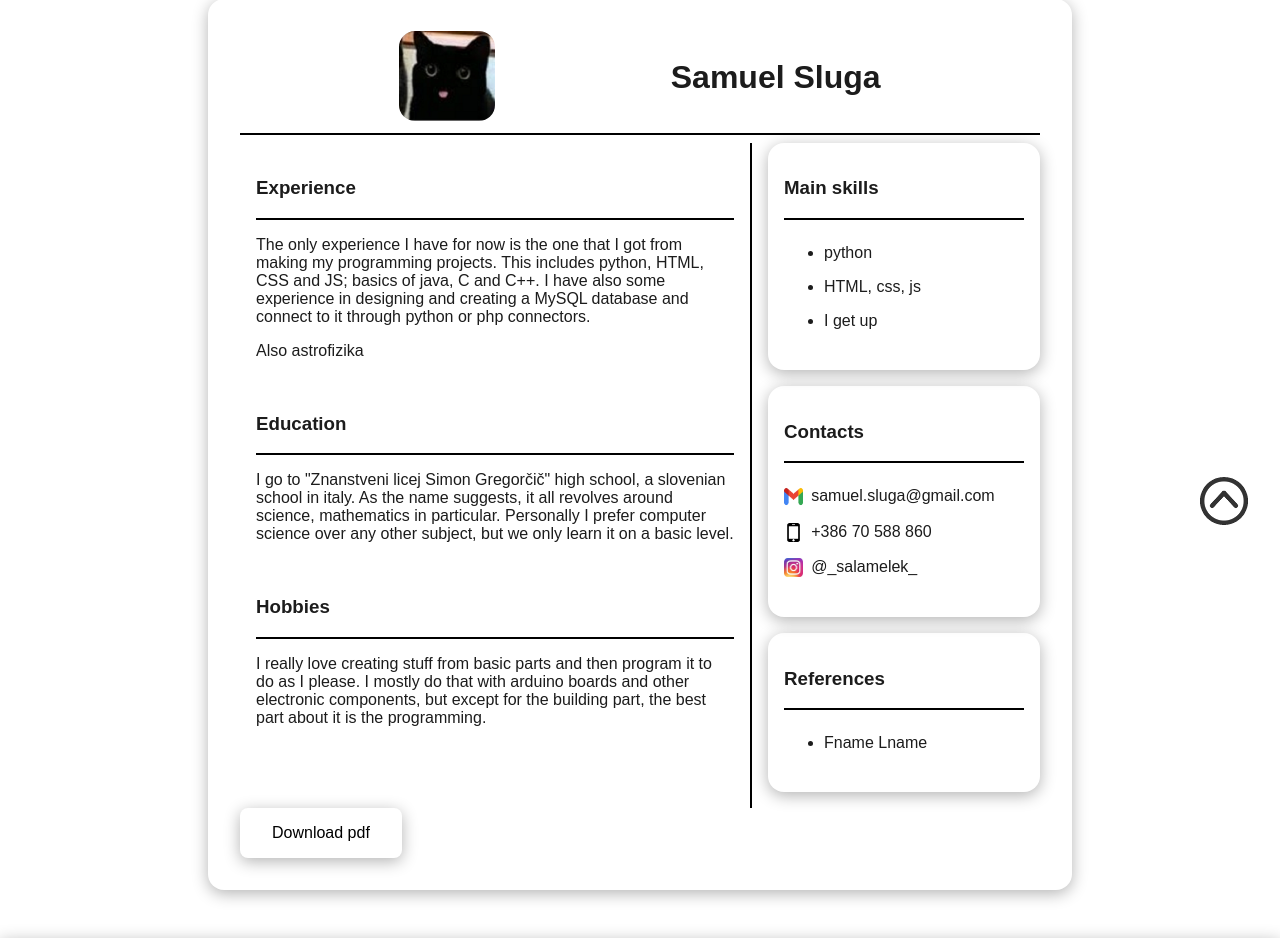
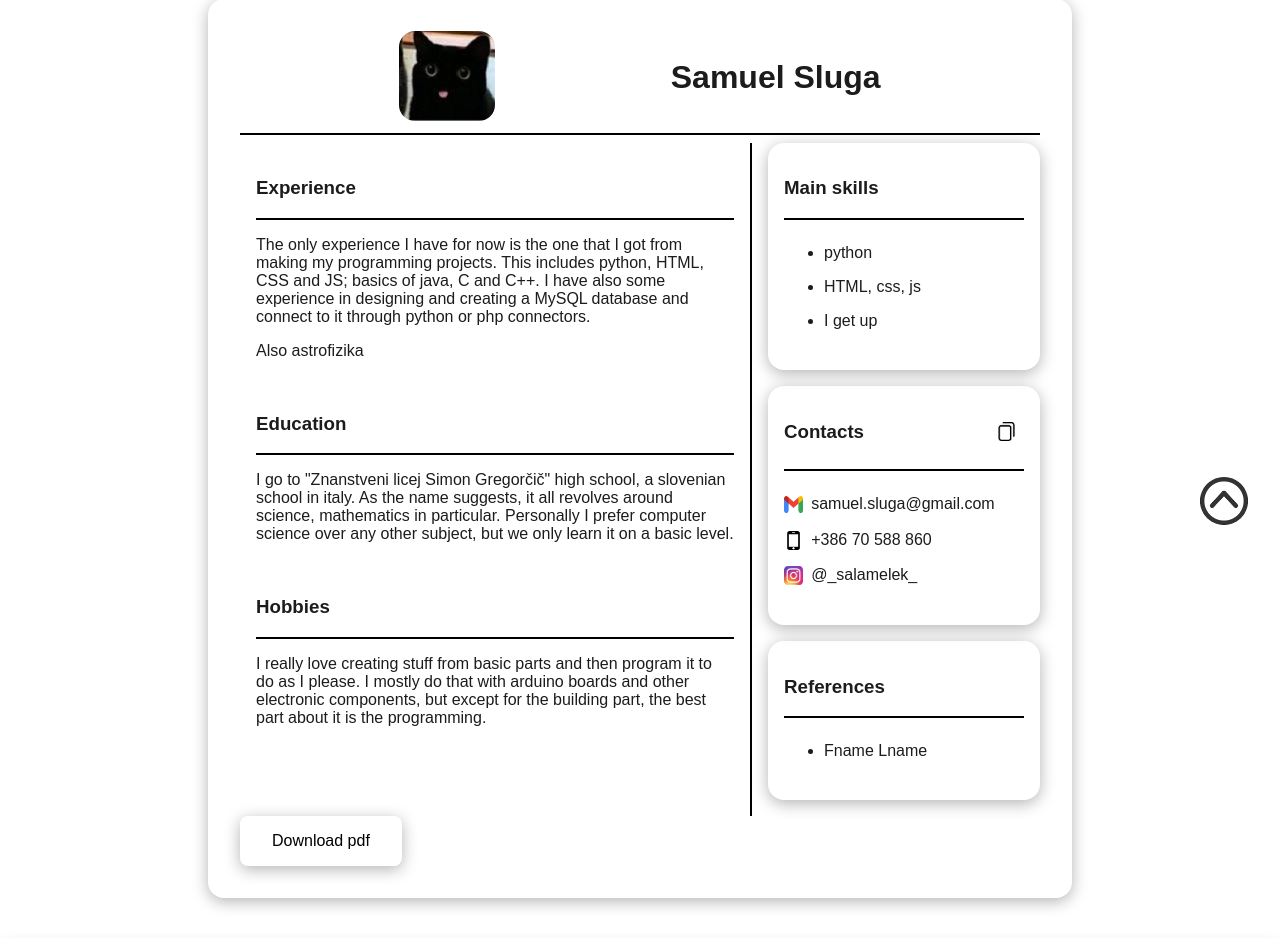
Before and after one commit to salamelek/personal_website, a PHP site: page /curriculum_vitae/ in a window 1280 px wide. Shown: the part 243-1181 px from the top of the page. Run offline with PHP 8.4, Linux system fonts and the light colour scheme.

Commit message:
started making better contacts card

```diff
--- a/css/style.css
+++ b/css/style.css
@@ -324,6 +324,7 @@ header img {
 }
 
 .icon::before[data-theme="dark"] {
+    /*doesnt seem to work*/
     opacity: 0.6;
 }
 
@@ -351,8 +352,22 @@ header img {
     background-image: url("../images/discord_logo.png")
 }
 
+.copy-icon::before {
+    background-image: url("../images/copy_icon_light.png");
+}
+
+.copy-icon::before[data-theme="dark"] {
+    background-image: url("../images/copy_icon_dark.png");
+}
+
 .contacts-card li.copied::after {
     content: "Copied!";
+}
+
+.title-and-copy-holder {
+    display: flex;
+    align-items: center;
+    justify-content: space-between;
 }
 
 .contacts-card li::after {
--- a/curriculum_vitae/index.html
+++ b/curriculum_vitae/index.html
@@ -84,7 +84,11 @@
                         </ul>
                     </div>
                     <div class="contacts-card curriculum-side-card shadow">
-                        <h3>Contacts</h3>
+                        <div class="title-and-copy-holder">
+                            <h3>Contacts</h3>
+                            <div class="icon copy-icon"></div>
+                        </div>
+<!--                        TODO: place a copy contacts button next to the title of the card and set the individual contact to "take me to that page"-->
                         <hr>
                         <ul>
                             <li onclick="copyText(this)" onmouseout="resetTooltip(this)" id="li-gmail">
```
Also changed, not shown: images/copy_icon_dark.png (added), images/copy_icon_light.png (added).
